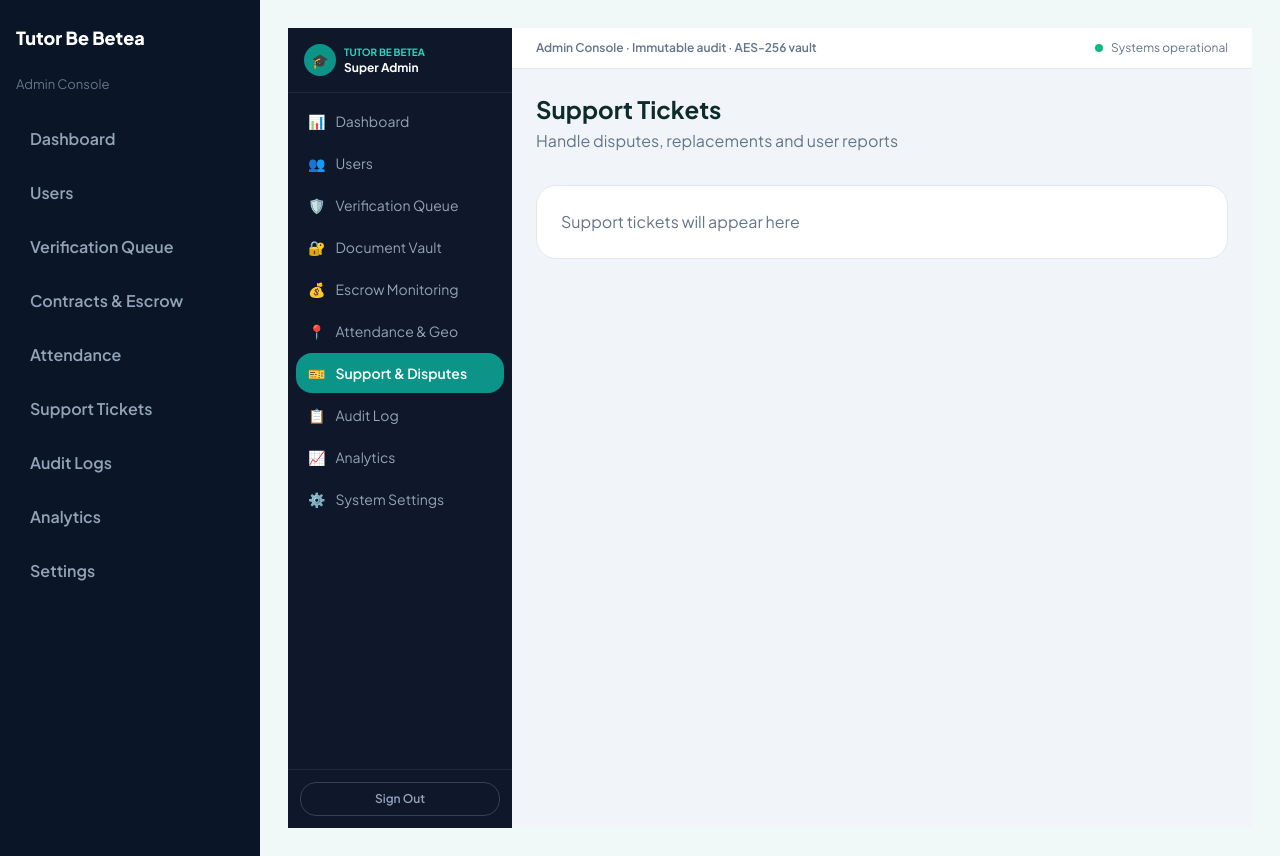
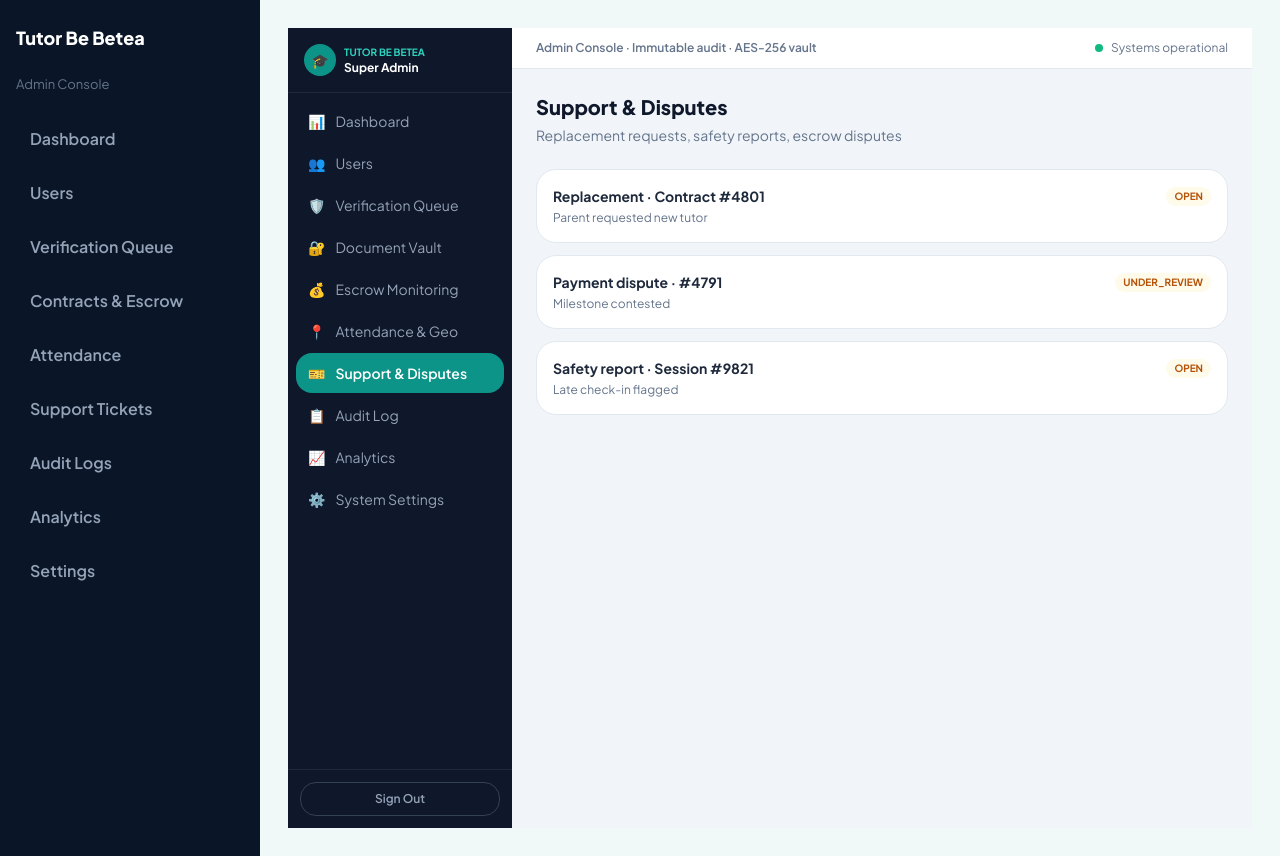
Before and after one commit to Zeordi/tutor-be-betea, a Next.js app in the folder apps/admin/: page /tickets in a window 1280 px wide. Built offline with nearby package versions, Linux system fonts and the light colour scheme.

Commit message:
Update page.tsx

```diff
--- a/apps/admin/app/(dashboard)/tickets/page.tsx
+++ b/apps/admin/app/(dashboard)/tickets/page.tsx
@@ -1,16 +1,28 @@
+import PageHeader from "@/components/PageHeader";
+
 export default function TicketsPage() {
   return (
-    <div>
-      <h1 className="text-2xl font-bold text-[var(--foreground)]">
-        Support Tickets
-      </h1>
-      <p className="mt-1 text-[var(--secondary)]">
-        Handle disputes, replacements and user reports
-      </p>
-
-      <div className="mt-8 rounded-2xl border border-[var(--border)] bg-[var(--surface)] p-6">
-        {/* TODO: Tickets table */}
-        <p className="text-[var(--secondary)]">Support tickets will appear here</p>
+    <div className="space-y-6">
+      <PageHeader title="Support & Disputes" subtitle="Replacement requests, safety reports, escrow disputes" />
+      <div className="space-y-3">
+        {[
+          ["Replacement · Contract #4801", "OPEN", "Parent requested new tutor"],
+          ["Payment dispute · #4791", "UNDER_REVIEW", "Milestone contested"],
+          ["Safety report · Session #9821", "OPEN", "Late check-in flagged"],
+        ].map(([title, status, note]) => (
+          <div
+            key={title}
+            className="rounded-2xl border border-slate-200 bg-white p-4 dark:border-slate-800 dark:bg-[#112240]"
+          >
+            <div className="flex items-center justify-between gap-2">
+              <p className="text-sm font-bold text-slate-800 dark:text-white">{title}</p>
+              <span className="rounded-full bg-amber-50 px-2 py-0.5 text-[10px] font-bold text-amber-700 dark:bg-amber-900/30">
+                {status}
+              </span>
+            </div>
+            <p className="mt-1 text-xs text-slate-500">{note}</p>
+          </div>
+        ))}
       </div>
     </div>
   );
```
